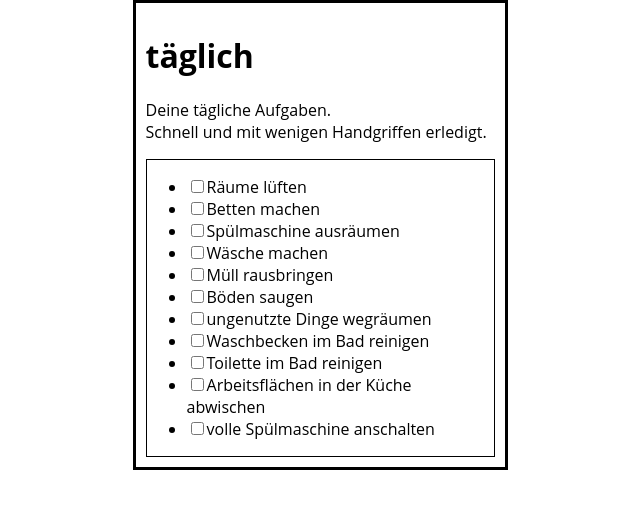
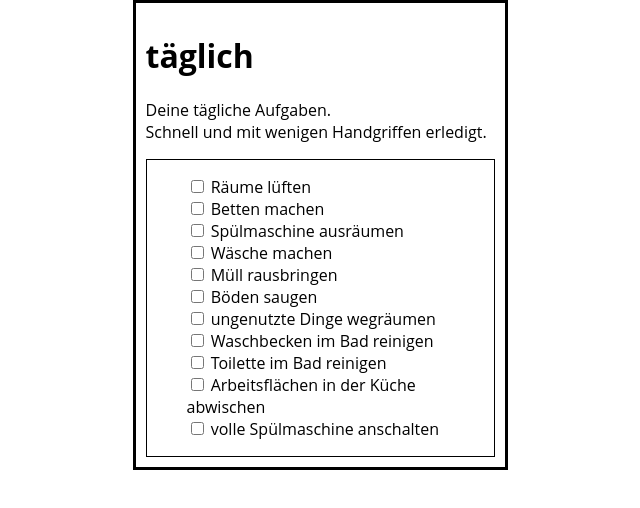
Before and after one commit to alicie232/capstone-project, a React (Create React App) app: page / in a window 1280 px wide. Shown: the top 508 px of the page, without its empty margins (320-960 px from the left). Built offline with nearby package versions, Linux system fonts and the light colour scheme.

Commit message:
add style for the list

```diff
--- a/src/components/TaskList.js
+++ b/src/components/TaskList.js
@@ -2,15 +2,15 @@ export default function TaskList({todos, setTodos}) {
   return (
     <ul>
       {todos.map(todo => (
-        <li key={todo.id}>
+        <li key={todo.id} style={{listStyle: 'none'}}>
           <input
             type="checkbox"
             checked={todo.isChecked}
             onChange={() => {
               setTodos(todos.map(todo_ => (todo_.id === todo.id ? {...todo_, isChecked: !todo.isChecked} : todo_)));
             }}
-          />
-          {todo.task}
+          />{' '}
+          <span style={{textDecoration: todo.isChecked && 'line-through'}}>{todo.task}</span>
         </li>
       ))}
     </ul>
```
